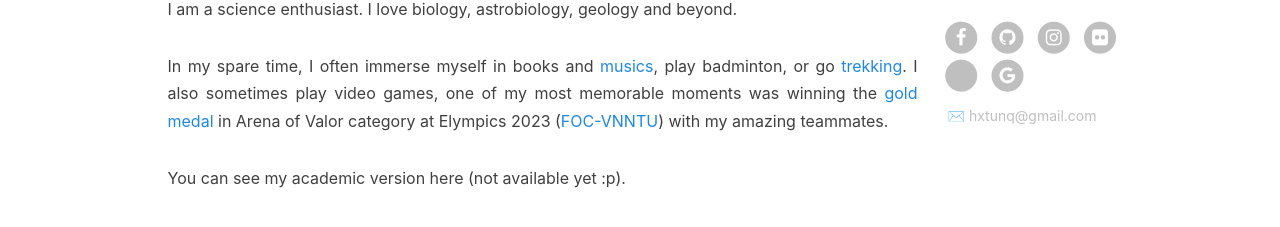
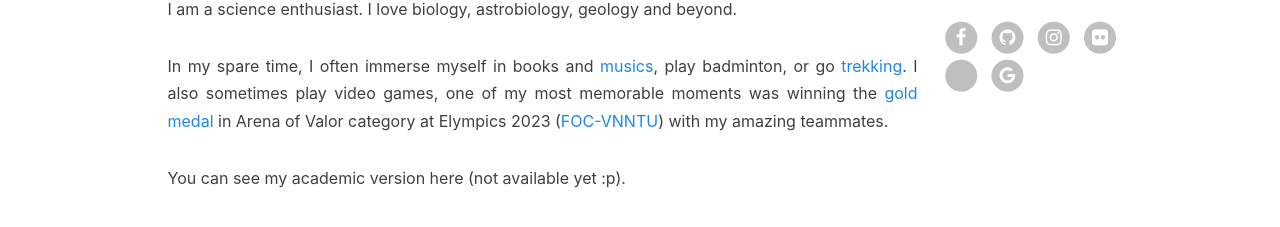
Before and after one commit to orionanseaweed/orionanseaweed.github.io, a Jekyll site: the page built from index.html, in a window 1280 px wide. Shown: the part 499-726 px from the top of the page. Built offline with Jekyll 4.4.1, drawn with Linux system fonts in a browser that asks for light colours; nearby versions of some CDN libraries; library files that are not in the unit come from our copies; the list of posts is cut into pages by our own code; comment, search, counter and statistics services are not loaded.

```diff
--- a/_layouts/page.html
+++ b/_layouts/page.html
@@ -203,9 +203,9 @@ layout: default
                             </li>
                             {% endif %}
                         </ul>
-                        {% if site.email %}
+                        <!-- {% if site.email %}
                             <p>✉️ {{site.email}}</p>
-                        {% endif %}
+                        {% endif %} -->
                     </div>
                 </section>
                 <!-- Friends Blog
```
